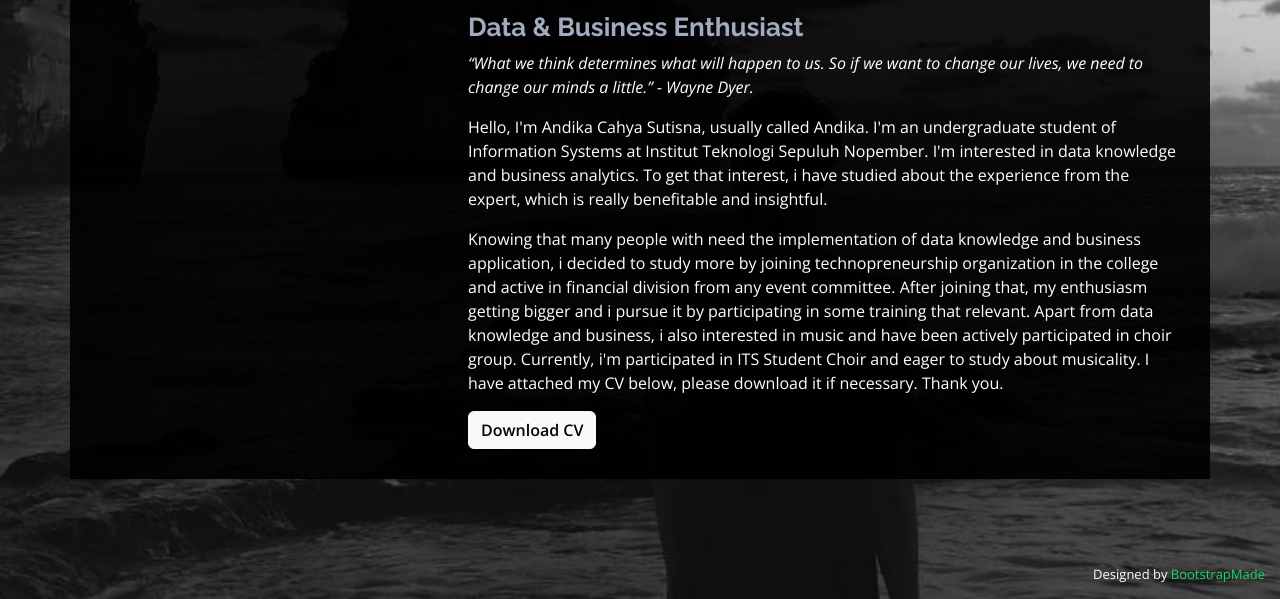
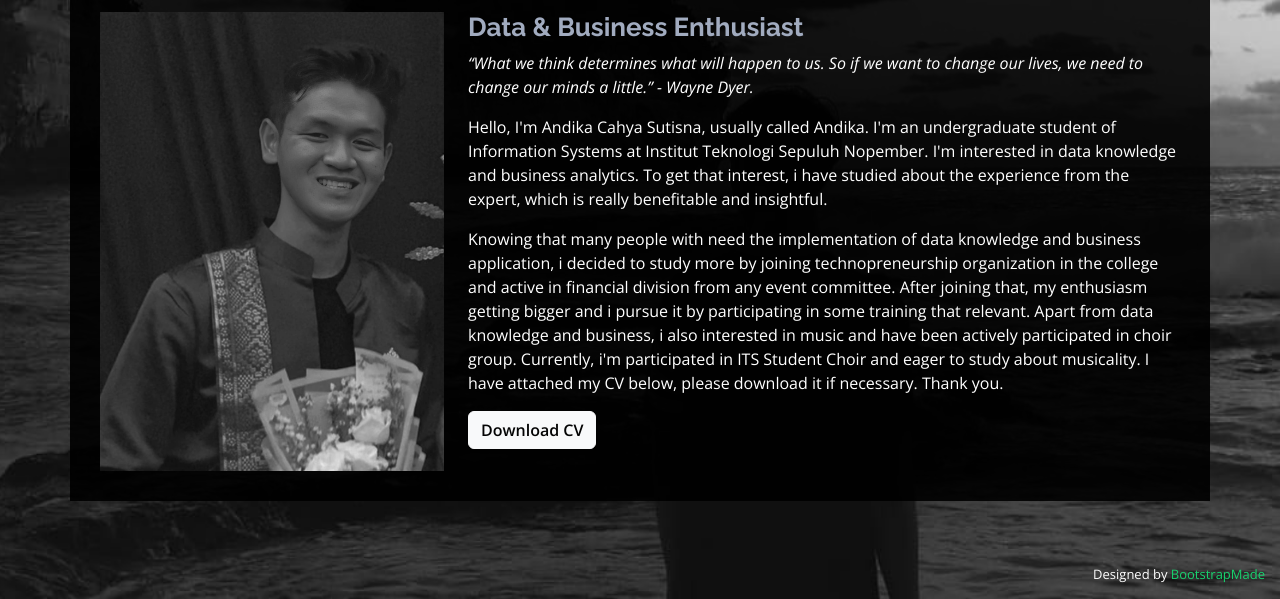
Before and after one commit to AndikaCahya/AndikaCahya.github.io, a plain HTML site: page index.html in a window 1280 px wide. Both pictures are taken after a click on the link "About me". Shown: the part 201-800 px from the top of the page. Drawn offline with nearby package versions, Linux system fonts and the light colour scheme; files whose address does not match are found by name.

Commit message:
public img

```diff
--- a/index.html
+++ b/index.html
@@ -69,7 +69,7 @@
 
       <div class="row">
         <div class="col-lg-4" data-aos="fade-right">
-          <img src="me.jpg" class="img-fluid" alt="">
+          <img src="assets/img/me.jpg" class="img-fluid" alt="">
         </div>
         <div class="col-lg-8 pt-4 pt-lg-0 content" data-aos="fade-left">
           <h3>Data &amp; Business Enthusiast</h3>
```
